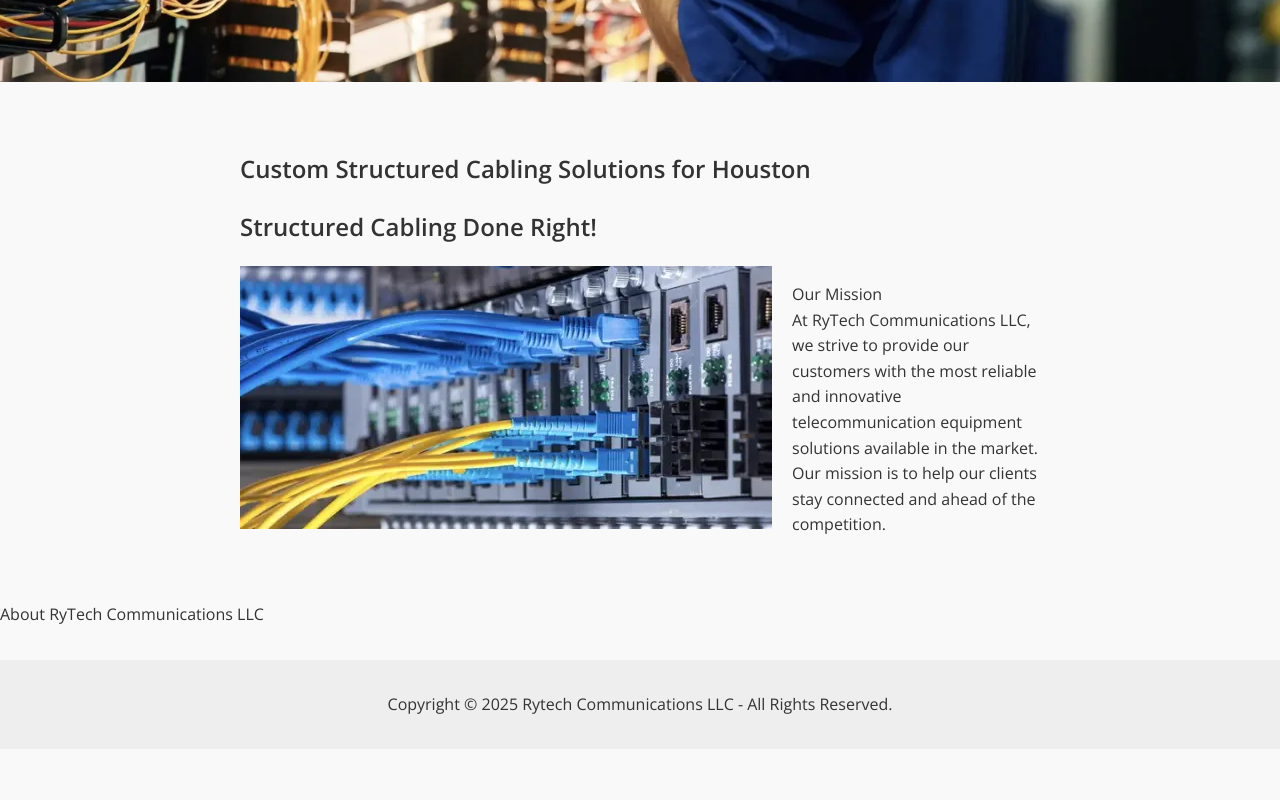
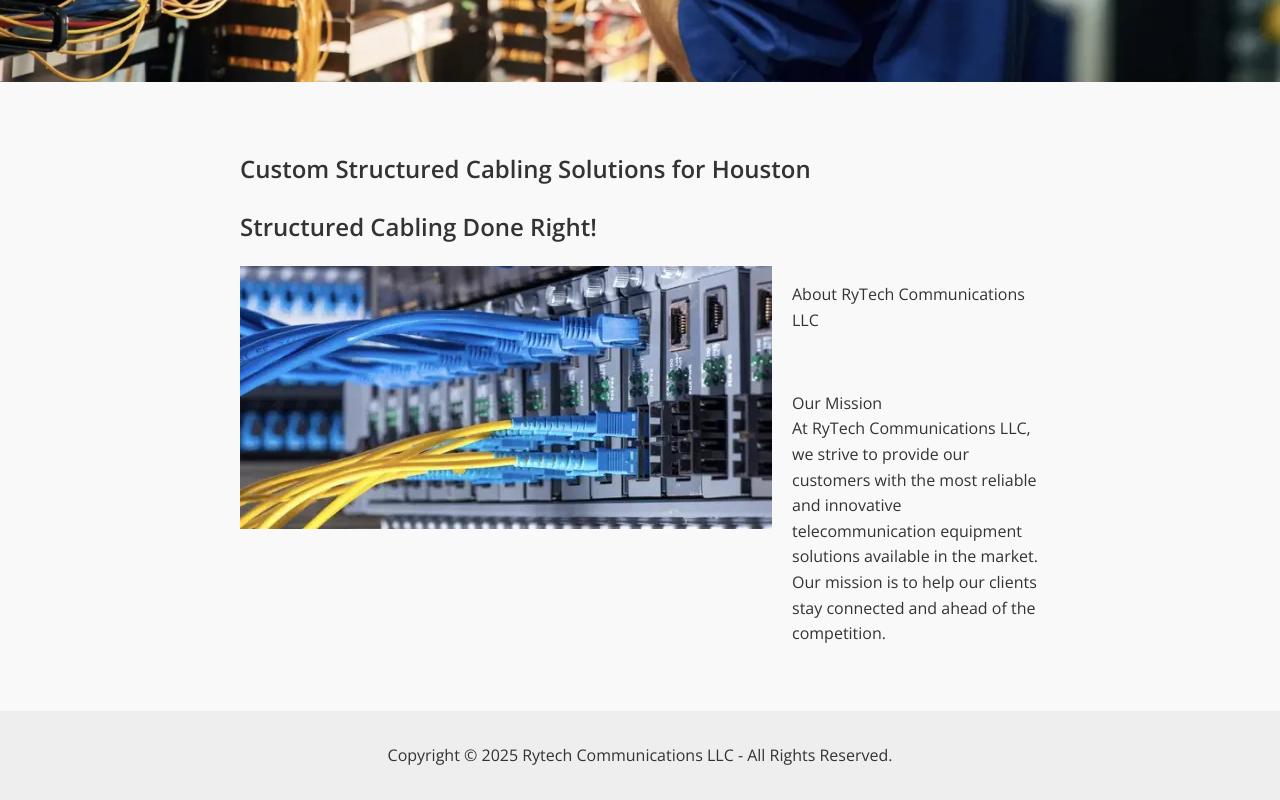
Before and after one commit to Jacobrytech/rytech-website, a plain HTML site: page index.html in a window 1280 px wide. Shown: the part 898-1698 px from the top of the page. Before the commit the page ends 1647 px from the top, so only its background shows below. Drawn offline with nearby package versions, Linux system fonts and the light colour scheme.

Commit message:
updated about text

```diff
--- a/index.html
+++ b/index.html
@@ -82,11 +82,11 @@
 
    <section id="introsect">
     <section class="intorleft"><img src="images/networks.webp"></section>
-    <section class="introright"><p>Our Mission<br>At RyTech Communications LLC, we strive to provide our customers with the most reliable and innovative telecommunication equipment solutions available in the market. Our mission is to help our clients stay connected and ahead of the competition.</p></section>
+    <section class="introright"> <p>About RyTech Communications LLC</p> <br> <p>Our Mission<br>At RyTech Communications LLC, we strive to provide our customers with the most reliable and innovative telecommunication equipment solutions available in the market. Our mission is to help our clients stay connected and ahead of the competition.</p></section>
 
   </main>
     </section>
-    <p>About RyTech Communications LLC</p>
+
   </main>
 
   <footer>
```
